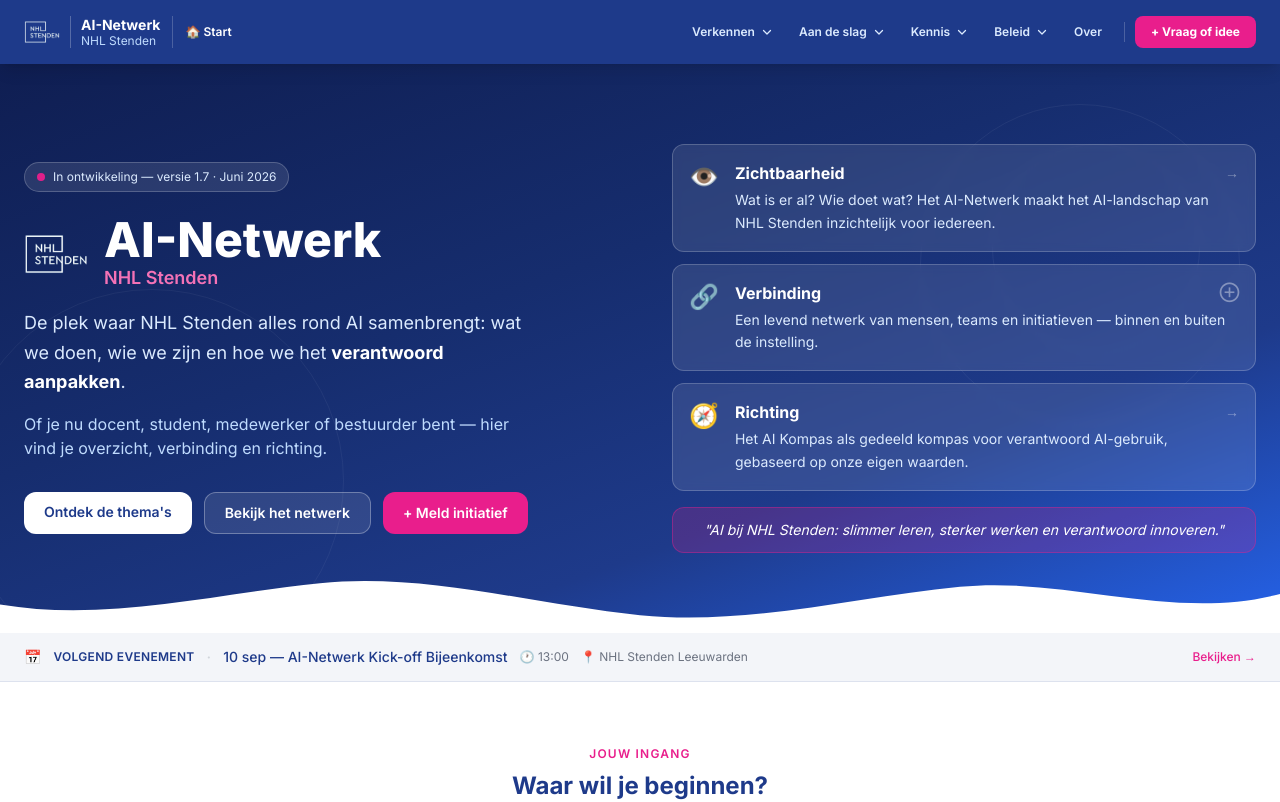
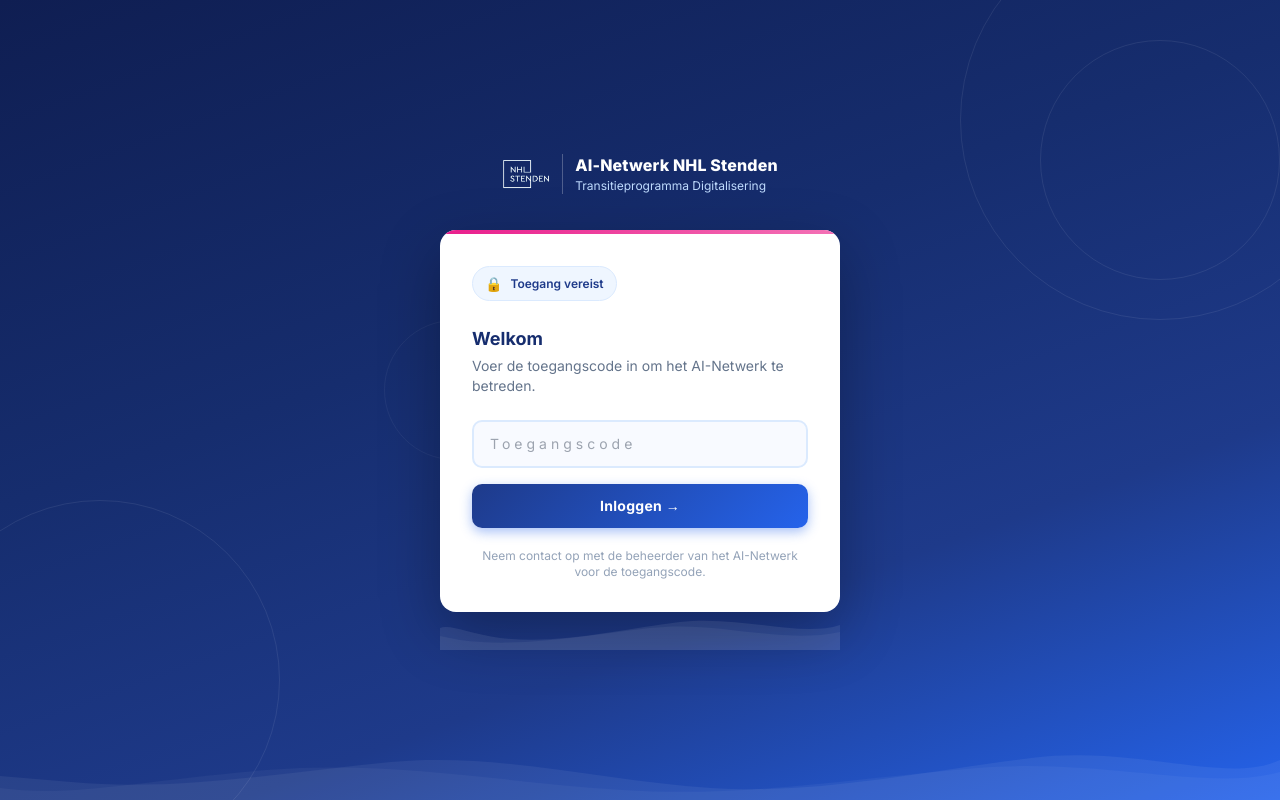
Before and after one commit to supergorkum/aihub-nhlstenden, a React (Vite) app: page / in a window 1280 px wide. Shown: the top 802 px of the page. Built offline with nearby package versions, Linux system fonts and the light colour scheme; the HTML template or start-up script is replaced by a standard one.

Commit message:
loginscherm toegevoegd in AI-Netwerk stijl met gradient, cirkels en golven

```diff
--- a/src/App.jsx
+++ b/src/App.jsx
@@ -70,7 +70,127 @@
   return null
 }
 
+const LOGIN_CODE = 'Geheim'
+
+function LoginScherm({ onLogin }) {
+  const [input, setInput] = useState('')
+  const [fout, setFout] = useState(false)
+
+  function probeer() {
+    if (input === LOGIN_CODE) {
+      sessionStorage.setItem('ainetwerk_auth', 'ok')
+      onLogin()
+    } else {
+      setFout(true)
+      setInput('')
+    }
+  }
+
+  return (
+    <div className="relative flex items-center justify-center min-h-screen overflow-hidden"
+      style={{ fontFamily:"Inter, system-ui, sans-serif", background:"linear-gradient(160deg, #0F1E52 0%, #162D6E 40%, #1E3A8A 70%, #2563EB 100%)" }}>
+
+      {/* Decoratieve cirkels */}
+      <div style={{ position:"absolute", inset:0, pointerEvents:"none", overflow:"hidden" }}>
+        <div style={{ position:"absolute", top:-80, right:-80, width:400, height:400, border:"1px solid rgba(255,255,255,0.08)", borderRadius:"50%" }}/>
+        <div style={{ position:"absolute", top:40, right:0, width:240, height:240, border:"1px solid rgba(255,255,255,0.08)", borderRadius:"50%" }}/>
+        <div style={{ position:"absolute", bottom:-60, left:-80, width:360, height:360, border:"1px solid rgba(255,255,255,0.08)", borderRadius:"50%" }}/>
+        <div style={{ position:"absolute", top:"40%", left:"30%", width:140, height:140, border:"1px solid rgba(255,255,255,0.05)", borderRadius:"50%" }}/>
+      </div>
+
+      {/* Login kaart */}
+      <div className="relative w-full mx-4" style={{ maxWidth:400, zIndex:10 }}>
+
+        {/* Logo boven het kaartje */}
+        <div className="flex items-center justify-center gap-3 mb-8">
+          <img
+            src="/nhl-logo-transparent.png"
+            alt="NHL Stenden"
+            style={{ height:48, width:48, objectFit:"contain" }}
+          />
+          <div style={{ width:1, height:40, background:"rgba(255,255,255,0.25)" }}/>
+          <div>
+            <p style={{ fontWeight:800, color:"white", fontSize:16, letterSpacing:"0.01em" }}>AI-Netwerk NHL Stenden</p>
+            <p style={{ fontSize:12, color:"#bfdbfe" }}>Transitieprogramma Digitalisering</p>
+          </div>
+        </div>
+
+        {/* Wit kaartje */}
+        <div className="bg-white overflow-hidden" style={{ borderRadius:16, boxShadow:"0 20px 60px rgba(0,0,0,0.3)" }}>
+
+          {/* Roze accent balk bovenaan */}
+          <div style={{ height:4, background:"linear-gradient(90deg, #E91E8C 0%, #F472B6 100%)" }}/>
+
+          <div className="px-8 py-8">
+            {/* Badge */}
+            <div className="inline-flex items-center gap-2 mb-6 px-3 py-1.5 rounded-full"
+              style={{ background:"#EFF6FF", border:"1px solid #DBEAFE" }}>
+              <span style={{ fontSize:14 }}>🔒</span>
+              <span className="text-xs font-semibold" style={{ color:"#1E3A8A" }}>Toegang vereist</span>
+            </div>
+
+            <h2 className="font-bold mb-1" style={{ fontSize:18, color:"#162D6E" }}>Welkom</h2>
+            <p className="text-sm mb-6" style={{ color:"#64748b" }}>Voer de toegangscode in om het AI-Netwerk te betreden.</p>
+
+            <input
+              type="password"
+              value={input}
+              onChange={e => { setInput(e.target.value); setFout(false) }}
+              onKeyDown={e => e.key === 'Enter' && probeer()}
+              placeholder="Toegangscode"
+              autoFocus
+              className="w-full px-4 py-3 text-sm focus:outline-none mb-2"
+              style={{
+                borderRadius:10,
+                border: fout ? "2px solid #dc2626" : "2px solid #DBEAFE",
+                letterSpacing:4,
+                background:"#F8FAFF",
+                fontSize:14,
+                transition:"border-color 0.2s"
+              }}
+            />
+            {fout && (
+              <p className="text-xs mb-3 flex items-center gap-1" style={{ color:"#dc2626" }}>
+                <span>⚠️</span> Toegangscode onjuist. Probeer opnieuw.
+              </p>
+            )}
+            <button
+              onClick={probeer}
+              className="w-full text-white py-3 text-sm font-bold mt-2"
+              style={{ background:"linear-gradient(135deg, #1E3A8A 0%, #2563EB 100%)", borderRadius:10, letterSpacing:"0.02em", boxShadow:"0 4px 12px rgba(37,99,235,0.4)" }}>
+              Inloggen →
+            </button>
+
+            <p className="text-xs text-center mt-5" style={{ color:"#94a3b8" }}>
+              Neem contact op met de beheerder van het AI-Netwerk voor de toegangscode.
+            </p>
+          </div>
+        </div>
+
+        {/* Golf onder kaartje */}
+        <div style={{ marginTop:-2 }}>
+          <svg viewBox="0 0 400 40" fill="none" preserveAspectRatio="none"
+            style={{ width:"100%", height:40, display:"block" }}>
+            <path d="M0 40L400 40L400 15C360 28 300 5 240 12C180 19 120 35 60 28C30 24 10 14 0 18L0 40Z" fill="rgba(255,255,255,0.08)"/>
+            <path d="M0 40L400 40L400 22C340 35 280 10 210 18C140 26 80 38 20 30L0 26L0 40Z" fill="rgba(255,255,255,0.05)"/>
+          </svg>
+        </div>
+      </div>
+
+      {/* Golf onderaan heel scherm */}
+      <div style={{ position:"absolute", bottom:0, left:0, right:0 }}>
+        <svg viewBox="0 0 1440 60" fill="none" preserveAspectRatio="none"
+          style={{ width:"100%", height:60, display:"block" }}>
+          <path d="M0 60L1440 60L1440 20C1380 45 1280 5 1160 18C1040 31 920 55 800 48C680 41 560 12 440 22C320 32 200 52 80 42L0 36L0 60Z" fill="rgba(255,255,255,0.06)"/>
+          <path d="M0 60L1440 60L1440 32C1360 52 1240 18 1100 28C960 38 840 58 700 50C560 42 440 20 300 30C160 40 80 58 0 48L0 60Z" fill="rgba(255,255,255,0.04)"/>
+        </svg>
+      </div>
+    </div>
+  )
+}
+
 function AppInner() {
+  const [loggedIn, setLoggedIn] = useState(() => sessionStorage.getItem('ainetwerk_auth') === 'ok')
   const [berichten, setBerichten] = useState(() => {
     try {
       const opgeslagen = localStorage.getItem('aihub-berichten')
@@ -112,6 +232,10 @@
   const location = useLocation()
   if (location.pathname === '/rapport') {
     return <Rapport pilots={pilots} inspiraties={inspiraties} />
+  }
+
+  if (!loggedIn) {
+    return <LoginScherm onLogin={() => setLoggedIn(true)} />
   }
 
   return (
```
